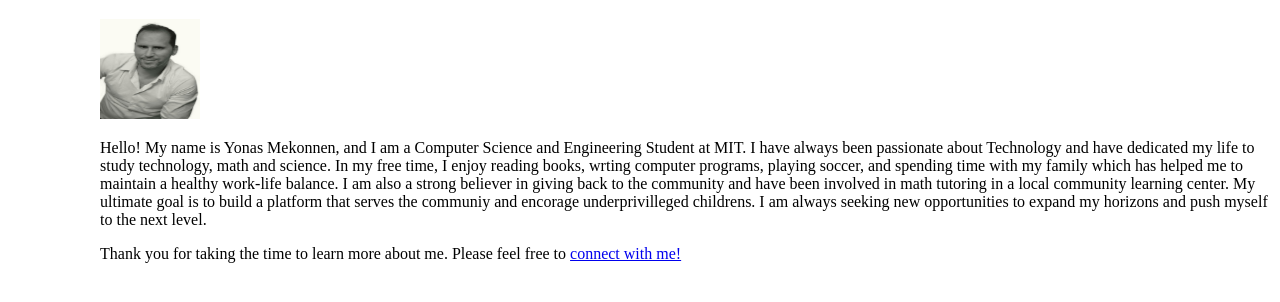
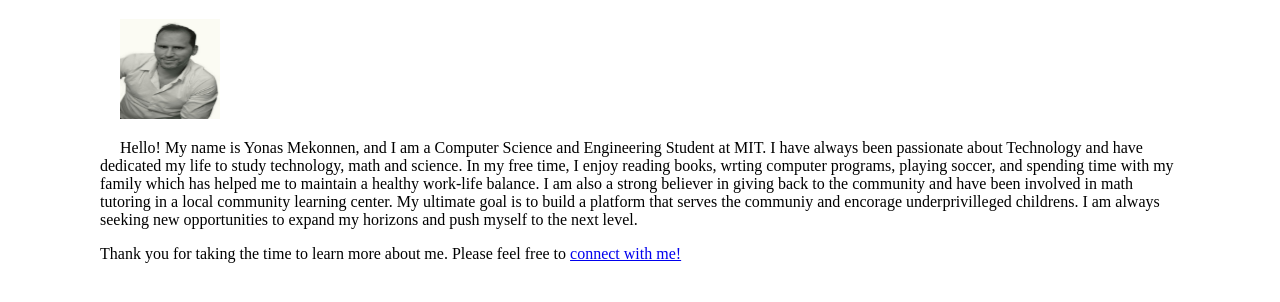
Before and after one commit to designftw/hw1-yonas39, a plain HTML site: page homepage/index.html in a window 1280 px wide. Shown: the part 90-392 px from the top of the page. Drawn offline with Linux system fonts and the light colour scheme.

Commit message:
Good HTML final draft

```diff
--- a/homepage/index.html
+++ b/homepage/index.html
@@ -4,14 +4,14 @@
     <meta charset="UTF-8" />
     <title>Edit this to set page title</title>
   </head>
-  <body style="margin-left:100px; margin-right=100px">
+  <body style="margin-left: 100px; margin-right: 100px">
     <div>
       <button><a href="index.html">Homepage</a></button>
       <button><a href="cv.html">Resume</a></button>
       <button><a href="contact.html">Contact</a></button>
     </div>
     <h1>Homepage</h1>
-    <div>
+    <div style="margin-left: 20px">
       <img
         src="Data/IMG_5094.JPG"
         alt="head shot image"
@@ -21,7 +21,7 @@
     </div>
     <div>
       <article>
-        <p>
+        <p style="text-indent: 20px">
           Hello! My name is Yonas Mekonnen, and I am a Computer Science and
           Engineering Student at MIT. I have always been passionate about
           Technology and have dedicated my life to study technology, math and
```
